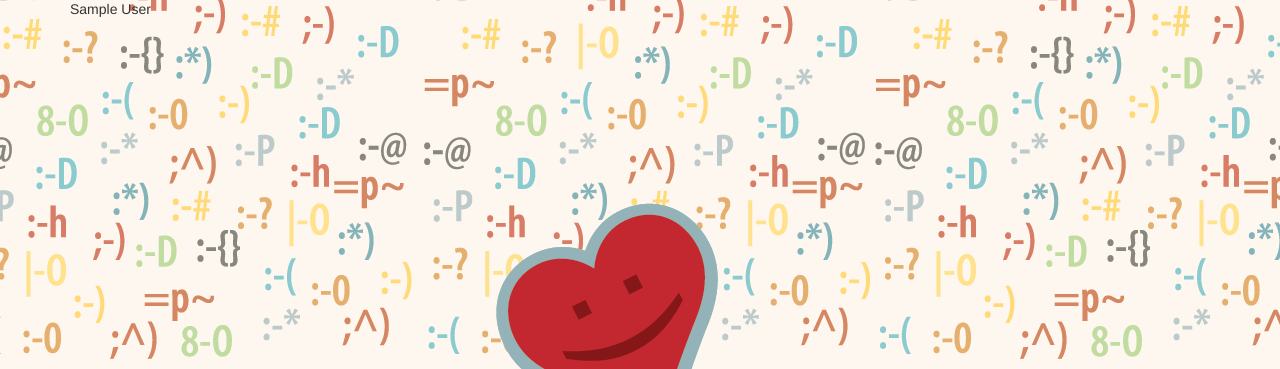
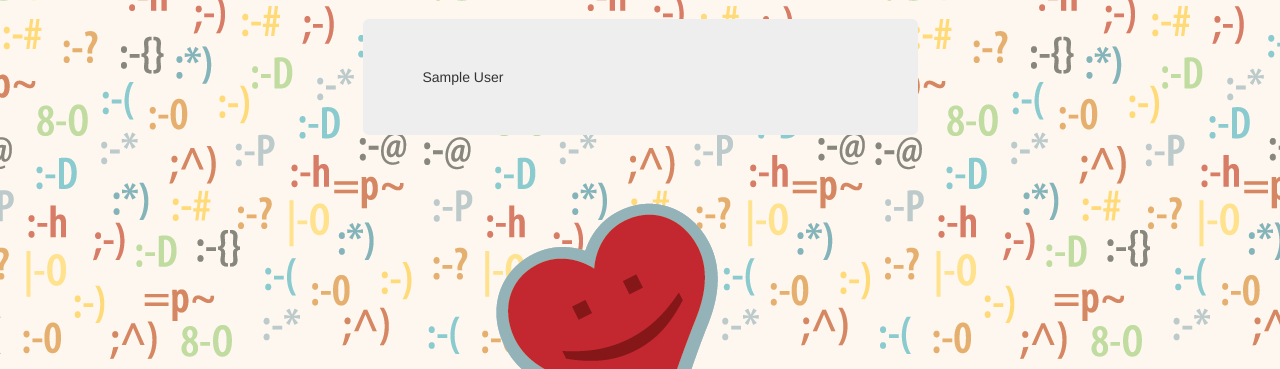
Before and after one commit to pinetree408/emotiondiary, a Flask app: template templates/index.html in a window 1280 px wide. Shown: the part 51-420 px from the top of the page. Run offline with Flask 2, Linux system fonts and the light colour scheme; the template is opened without the code that fills it: values that come from a table or form of the project are taken from there, others are empty; the visitor is signed in with stand-in values (Sample User, id 1); data comes from the database, SQL or seed files in the repository; some libraries are stand-ins or nearby versions.

Commit message:
Add jumbotron to container & Add grid System for supporting divided display

```diff
--- a/templates/layout.html
+++ b/templates/layout.html
@@ -10,6 +10,9 @@
       body {
         padding-top: 50px;
       }
+      .container {
+        margin-top: 20px;
+      }
     </style>
   </head>
   <body background="{{ url_for('static', filename='ed_background.png') }}">
@@ -21,7 +24,15 @@
       </div>
     </nav>
     <div class="container">
-      {% block body %}{% endblock %}
+      <div class="row">
+        <div class="col-md-3">
+        </div>
+        <div class="col-md-6">
+          <div class="jumbotron">
+            {% block body %}{% endblock %}
+          </div>
+        </div>
+      </div>
     </div>
   </body>
 </html>
```
